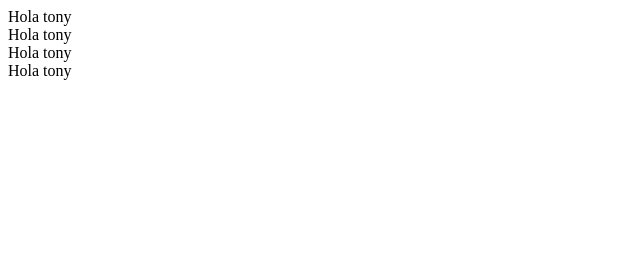
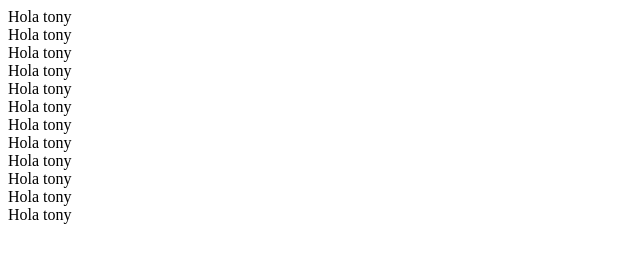
Before and after one commit to corttazar/escuela, a plain HTML site: page prueba1/web/index.html in a window 1280 px wide. Shown: the whole page, without its empty margins (0-640 px from the left). Drawn offline with Linux system fonts and the light colour scheme.

Commit message:
Update index.html

```diff
--- a/prueba1/web/index.html
+++ b/prueba1/web/index.html
@@ -15,5 +15,13 @@ and open the template in the editor.
         <div>Hola tony</div>
         <div>Hola tony</div>
         <div>Hola tony</div>
+        <div>Hola tony</div>
+        <div>Hola tony</div>
+        <div>Hola tony</div>
+        <div>Hola tony</div>
+        <div>Hola tony</div>
+        <div>Hola tony</div>
+        <div>Hola tony</div>
+        <div>Hola tony</div>
     </body>
 </html>
```
